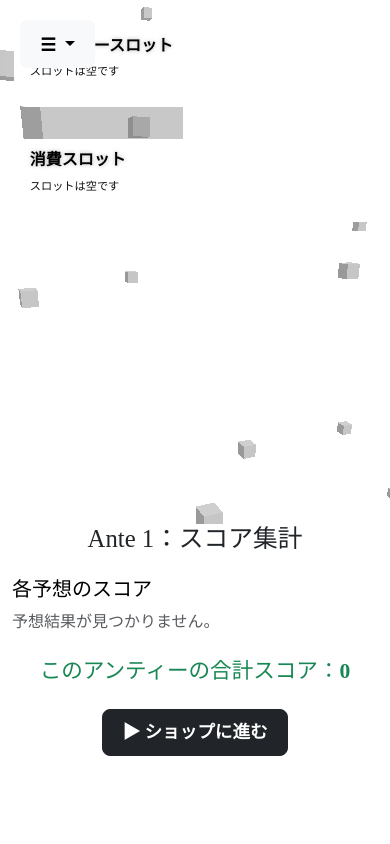
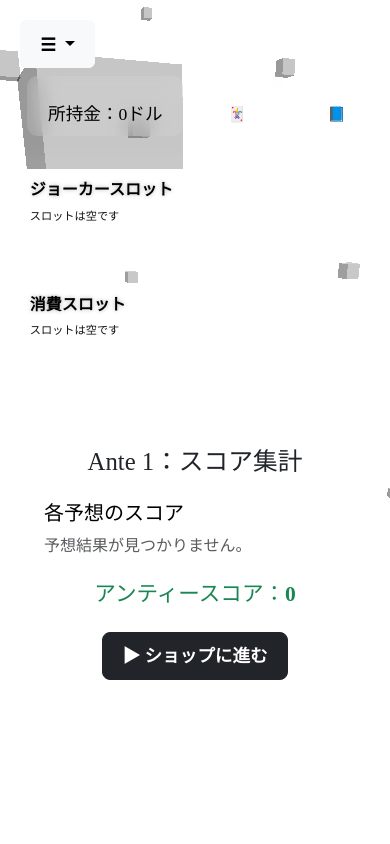
Before and after one commit to Masahiro1010/NeoGenesis, a Django app: page /ante/1/summary/ in a window 390 px wide. Run offline with Django 5.2, Linux system fonts and the light colour scheme.

Commit message:
designmobile

```diff
--- a/templates/game/base.html
+++ b/templates/game/base.html
@@ -330,15 +330,13 @@
                 align-items: center;
                 gap: 2vw;
                 padding: 1vh 2vw;
-                margin-left: 60px;              /* ☰ ボタンの横幅＋余白 */
-                margin-top: 1vh;
-                width: calc(100% - 60px);       /* 残りの横幅を使う */
+                margin-top: 8vh;
+                width: calc(100%);       /* 残りの横幅を使う */
                 box-sizing: border-box;
             }
 
             .header-icons > div {
                 flex: 1 1 auto;
-                max-width: 30vw;
                 font-size: 0.95rem;
                 padding: 0.4rem 1vw;
                 border-radius: 10px;
@@ -353,8 +351,7 @@
             #gold-mobile {
                 font-size: 1.1rem;
                 color: black;
-                margin-left: auto;   /* ← 右寄せに */
-                margin-left: 3vw;
+                margin-left: 5vw;
             }
 
             .slot-section {
@@ -422,16 +419,18 @@
             }
 
             .deck-card-box {
-                width: 45%;     /* スマホでは2列に変更 */
+                width: 33%;
+                padding: 0.3rem;
                 margin-bottom: 1rem;
             }
 
             .deck-click .fs-3 {
-                font-size: 1.2rem !important;
+                font-size: 0.8rem !important;
             }
 
-            .deck-click div {
-                font-size: 0.8rem;
+            .deck-click div:last-card {
+                font-size: 0.4rem !important;  /* 効果やシール表記を小さく */
+                line-height: 1.2;
             }
 
             .slot-section {
@@ -513,7 +512,13 @@
 
 {% if gold %}
 <div class="header-icons d-lg-none">
-    <div id="gold-mobile" style = "font-family: 'Cinzel', serif !important;">所持金：{{ gold }}</div>
+    <div id="gold-mobile" style = "font-family: 'Cinzel', serif !important;">所持金：{{ gold }} ドル</div>
+    <div id="deck-icon-mobile">🃏</div>
+    <div id="score-icon-mobile">📘</div>
+</div>
+{% else %}
+<div class="header-icons d-lg-none">
+    <div id="gold-mobile" style = "font-family: 'Cinzel', serif !important;">所持金：0ドル</div>
     <div id="deck-icon-mobile">🃏</div>
     <div id="score-icon-mobile">📘</div>
 </div>
--- a/templates/game/score_summary.html
+++ b/templates/game/score_summary.html
@@ -4,32 +4,49 @@
 {% block title %}スコア集計 - Ante {{ ante_num }}{% endblock %}
 
 {% block content %}
+<style>
+    .scoresummary {
+        font-family: 'Cinzel', serif !important;
+        background-color: white; /* 半透明の白背景 */
+        border-radius: 15px; /* 角を丸く */
+        padding: 2rem; /* 内側の余白 */
+        margin-top: 30vh;
+    }
+    @media (max-width: 768px) {
+        .scoresummary {
+            margin-top: 0vh; /* モバイルでは少し上に */
+        }
+    }
+</style>
 <div class="row justify-content-center">
     <div class="col-md-10 col-lg-8">
 
-        <div class="glass-card text-center" style="margin-top: 30vh; background-color: white;">
-            <h2 class="text-dark mb-4"style="font-family: 'Cinzel', serif !important;">Ante {{ ante_num }}：スコア集計</h2>
+        <div class="glass-card text-center scoresummary">
+            <h2 class="text-dark mb-4">Ante {{ ante_num }}：スコア集計</h2>
 
             <!-- 結果一覧 -->
-            <div class="text-start mb-4" style="font-family: 'Cinzel', serif !important;">
+            <div class="text-start mb-4">
                 <h5 class="text-black">各予想のスコア</h5>
                 {% if results %}
                     <ul class="list-group list-group-flush">
                         {% for r in results %}
                         <li class="list-group-item bg-transparent text-black">
                             <strong>・{{ r.guess }}</strong> → {{ r.hit }}H {{ r.blow }}B<br>
-                            役点：{{ r.yaku_score }} / カード点：{{ r.card_score }} / 合計スコア：{{ r.total_score }}
+                            役点：{{ r.yaku_score }} / カード点：{{ r.card_score }}
+                            <br class="d-block d-md-none">
+                            <span class="d-none d-md-inline"> / 合計スコア：{{ r.total_score }}</span>
+                            <span class="d-inline d-md-none">合計スコア：{{ r.total_score }}</span>
                         </li>
                         {% endfor %}
                     </ul>
                 {% else %}
-                    <p class="text-muted"style="font-family: 'Cinzel', serif !important;">予想結果が見つかりません。</p>
+                    <p class="text-muted">予想結果が見つかりません。</p>
                 {% endif %}
             </div>
 
             <!-- 合計スコア -->
             <div class="my-4">
-                <h4 class="text-success"style="font-family: 'Cinzel', serif !important;">このアンティーの合計スコア：<strong>{{ total_score }}</strong></h4>
+                <h4 class="text-success">アンティースコア：<strong>{{ total_score }}</strong></h4>
             </div>
 
 
```
Also changed, not shown: templates/game/guess.html (+60 -11 lines), templates/game/item_card_select.html (+14 -3 lines), templates/game/pack_open.html (+21 -3 lines), templates/game/select_number.html (+32 -10 lines), templates/game/shop.html (+14 -3 lines), db.sqlite3.
